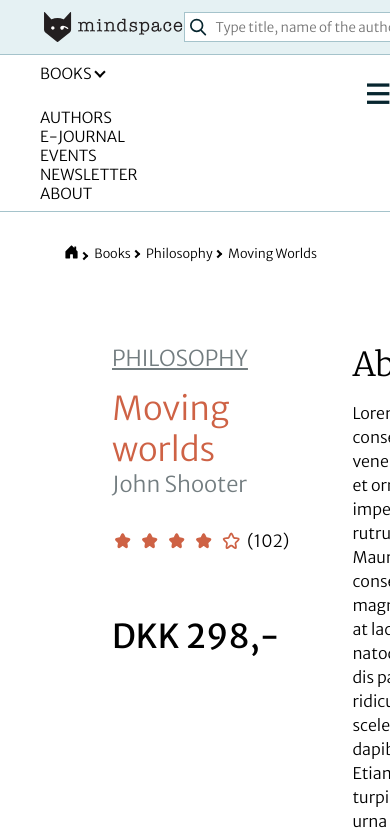
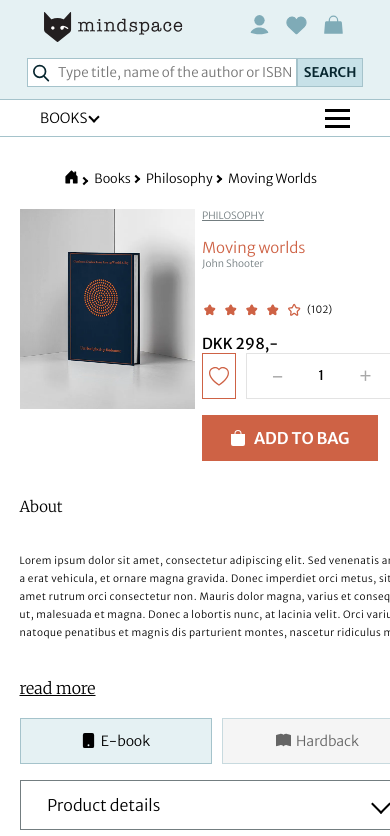
Before and after one commit to mn46/forlagetmindspace, a plain HTML site: page product-page.html in a window 390 px wide. Shown: the top 836 px of the page. Drawn offline with Linux system fonts and the light colour scheme.

Commit message:
commit r

```diff
--- a/css/style.css
+++ b/css/style.css
@@ -7,55 +7,40 @@
     --pale-blue: #F8FAFA;
     --pale-secondary: #F9F0ED;
 
-    --heading1-size: 3.9vh;
-    --heading2-size: 2.6vh;
+    --heading1-size: 1.875rem;
+    --heading2-size: 1.25rem;
 
-    --body-size: 2vh;
-    --nav-size: 1.8vh;
+    --body-size: 1rem;
+    --nav-size: 0.875rem;
     --breadcrumbs-size: 1.5vh;
+
+    /*  mobile */
+    --heading1-mobile: 0.938rem;
+    --heading2-mobile: 0.625rem;
+    --body-mobile: 0.625rem;
+
+
 }
 
 * {
     margin: 0;
 }
 
-#menu-toggle {
+
+.hamburger {
     display: none;
+    cursor: pointer;
 }
 
-.menu-button-container {
-    display: none;
-}
+.bar {
+    display: block;
+    width: 25px;
+    height: 3px;
+    margin: 5px auto;
+    -webkit-transition: all 0.3s ease-in-out ;
+    transition: all 0.3s ease-in-out ;
+    background-color: black;
 
-/* media queries  */
-
-@media only screen and (max-width: 768px) {
-    .menu-button-container {
-        display: flex;
-        justify-content: end;
-        align-items: center;
-    }
-
-    .menu-button-container img {
-
-    }
-    #menu-toggle ~ .nav-links li {
-        height: 0;
-        margin: 0;
-        padding: 0;
-        border: 0;
-        transition: height 400ms cubic-bezier(0.23, 1, 0.32, 1);
-    }
-
-    .nav-links a {
-        display: block;
-    }
-
-    /* .nav-links dropdown-books, .menu-button-container{
-        display: inline-flex;
-        justify-content: space-between;
-
-    } */
 }
 
 
@@ -102,9 +87,13 @@
     width: 17px;
 }
 
+.search-bar {
+    width: 400px;
+}
+
 .search-bar input {
     padding: 2px;
-    width: 300px;
+    width: 100%;
     border: 1px solid var(--blue-colorstroke);
     border-left: transparent;
     outline: none;
@@ -120,6 +109,13 @@
     font-family: var(--body-font);
     font-weight: 600;
 }
+
+.dropbtn {
+    display: flex;
+    justify-content: center;
+    align-items: center;
+}
+
 
 .dropdown-books {
     position: relative;
@@ -172,6 +168,8 @@
 
 
 .nav-links {
+    display: flex;
+    align-items: center;
     padding-top: 0.5rem;
     border-bottom: 1px solid var(--blue-colorstroke);
     font-family: var(--body-font);
@@ -267,6 +265,8 @@ b {
 }
 
 .ratings {
+    display: flex;
+    align-items: center;
     margin-top: 1rem;
     display: flex;
     margin-right: 1px;
@@ -380,9 +380,10 @@ h3 {
 
 .about p {
     margin-top: 1rem;
-    line-height: 1.5;
+    line-height: 1.8;
     margin-bottom: 1rem;
     font-weight: 200;
+    letter-spacing: 0.03rem;
 }
 
 .about {
@@ -457,7 +458,7 @@ h3 {
     margin-left: 10rem;
 }
 
-input[type="checkbox"] {
+#touch {
   display: none;
 }
 
@@ -469,13 +470,9 @@ input[type="checkbox"] {
   z-index: 99999;
 }
 
-input[type="checkbox"]:checked ~ .info {
+#touch:checked ~ .info {
   display: block;
   height: 100%;
-}
-
-input[type="checkbox"] {
-  display: none;
 }
 
 
@@ -568,6 +565,8 @@ h4, h5 {
     font-size: var(--body-size);
     font-family: var(--body-font);
     font-weight: 200;
+    line-height: 1.8;
+    margin-bottom: 1rem;
 }
 
 
@@ -687,3 +686,230 @@ h6 {
     line-height: 1.5;
     margin-top: 2rem;
 }
+
+
+
+/* media queries  */
+
+@media only screen and (max-width: 768px) {
+
+    /* .menu-button-container {
+        display: flex;
+        justify-content: end;
+        align-items: center;
+    } */
+
+    /* .nav-links dropdown-books, .menu-button-container{
+        display: inline-flex;
+        justify-content: space-between;
+
+    } */
+
+    /* #menu-toggle ~ .nav-links:not(:first-child) {
+    } */
+
+    /* font sizes */
+
+    .genre {
+        font-size: var(--heading2-mobile);
+    }
+
+    .name-of-book {
+        font-size: var(--heading1-mobile);
+    }
+
+    .author-of-book {
+        font-size: var(--heading2-mobile);
+        font-weight: 300;
+        color: #737D80;
+        margin-bottom: 1rem;
+    }
+
+    .price {
+        font-size: 0.938rem;
+        margin-top: 0;
+    }
+
+    .product img {
+        grid-column: 1/2;
+        max-width: 100%;
+        max-height:100%;
+        grid-column: 1/2;
+    }
+
+    .ratings img {
+        height: 1rem;
+    }
+
+    .about p {
+        font-size: var(--body-mobile);
+    }
+
+    h3 {
+        font-size: var(--heading1-mobile);
+    }
+
+    .ratings p {
+        font-size: var(--body-mobile);
+    }
+
+    .hamburger {
+        display: block;
+        margin-right: 2.5rem;
+    }
+
+    .hamburger.active .bar:nth-child(2) {
+        opacity: 0;
+    }
+
+    .hamburger.active .bar:nth-child(1) {
+        transform: translateY(8px) rotate(45deg);
+    }
+
+    .hamburger.active .bar:nth-child(3) {
+        transform: translateY(-8px) rotate(-45deg);
+    }
+
+    .hamburgerlinks {
+        position: relative;
+        top: 50px;
+        left: -100%;
+        background-color: white;
+        display: flex;
+        flex-direction: column;
+        z-index: 1;
+        width: 100%;
+        height: 100%;
+        text-align: center;
+        transition: 0.3s;
+    }
+
+    .hamburgerlinks.active {
+        left: -50px;
+    }
+
+    .white {
+        background-color: white;
+    }
+
+    .white a {
+        display: block;
+        height: 60px;
+        width: 100%;
+    }
+
+    .nav-links {
+        height: 20px;
+    }
+
+    .uppernav {
+        flex-flow: wrap;
+        row-gap: 1rem;
+    }
+
+
+    .search-bar {
+        order: 3;
+        flex-basis: 100%;
+        justify-content: center;
+        max-width: 100%;
+        margin-left: 4%;
+        margin-right: 4%;
+    }
+
+    .product {
+        grid-template-columns: 50% 50%;
+        column-gap: 1%;
+        row-gap: 5%;
+        margin: 5%;
+    }
+
+    .ratings {
+        margin-top: 1rem;
+        display: flex;
+        margin-right: 1px;
+        font-weight: 200;
+        font-size: var(--body-size);
+        margin-bottom: 1rem;
+    }
+
+    /* .nav-links a{
+        height: 0;
+        margin: 0;
+        padding: 0;
+        border: 0;
+        opacity: 0;
+    }
+ */
+
+
+    .product-info {
+        grid-column: 2/3;
+    }
+
+    .about {
+        grid-column: 1/4;
+    }
+    .book-info {
+        width: 100%;
+    }
+
+    .buttons {
+        width: 100%;
+    }
+
+    .versions-of-book {
+        display: flex;
+        align-items: center;
+        justify-content: space-between;
+    }
+
+    .product-info {
+        justify-content: center;
+    }
+
+    .pd {
+        justify-content: space-around;
+    }
+
+    .add-to-bag {
+        width: 100%;
+
+    }
+
+}
+
+@media only screen and (max-width: 1361px) {
+
+    .product {
+        display: grid;
+        grid-template-columns: 50% 50%;
+        column-gap: 2%;
+        row-gap: 6%;
+    }
+
+    .ratings {
+        margin-top: 1rem;
+        display: flex;
+        margin-right: 1px;
+        font-weight: 200;
+        font-size: var(--body-size);
+        margin-bottom: 1rem;
+    }
+
+    .about {
+        grid-column: 1/4;
+        width: 100%;
+        row-gap: 20px;
+    }
+
+    .book-info {
+        display: flex;
+        justify-content: center;
+        align-items: center;
+    }
+
+
+
+
+}
--- /dev/null
+++ b/js/hamburger.js
@@ -0,0 +1,7 @@
+const hamburger = document.querySelector(".hamburger");
+const navMenu = document.querySelector(".hamburgerlinks");
+
+hamburger.addEventListener("click", () => {
+    hamburger.classList.toggle("active");
+    navMenu.classList.toggle("active");
+})
--- a/product-page.html
+++ b/product-page.html
@@ -45,15 +45,21 @@
                           <a href="#">The School of Life</a>
                         </div>
                 </div>
-                <input id="menu-toggle" type="checkbox" />
-                <label class='menu-button-container' for="menu-toggle">
-                <div class='menu-button'><img src="assets/icons/burger-menu-icon.svg" alt="menu"></div>
                 </label>
-                <a href="#">AUTHORS</a>
-                <a href="#">E-JOURNAL</a>
-                <a href="#">EVENTS</a>
-                <a href="#">NEWSLETTER</a>
-                <a href="#">ABOUT</a>
+                <div class="hamburgerlinks">
+                    <div class="white">
+                        <a href="#">AUTHORS</a>
+                        <a href="#">E-JOURNAL</a>
+                        <a href="#">EVENTS</a>
+                        <a href="#">NEWSLETTER</a>
+                        <a href="#">ABOUT</a>
+                    </div>
+                </div>
+                <div class="hamburger">
+                    <span class="bar"></span>
+                    <span class="bar"></span>
+                    <span class="bar"></span>
+                </div>
             </div>
         </nav>
     </head>
@@ -106,7 +112,7 @@
             <!-- <button class="buyorlike"></button> -->
             <div class="about">
                 <h3>About</h3>
-                <p>Lorem ipsum dolor sit amet, consectetur adipiscing elit. Sed venenatis ante a erat vehicula, et ornare magna gravida. Donec imperdiet orci metus, sit amet rutrum orci consectetur non. Mauris dolor magna, varius et consequat ut, malesuada et magna. Donec a lobortis nunc, at lacinia velit. Orci varius natoque penatibus et magnis dis parturient montes, nascetur ridiculus mus. Etiam scelerisque porttitor sapien, eu dapibus tortor lobortis vitae. Etiam sagittis ullamcorper turpis a imperdiet. Nullam et urna turpis. Duis fringilla tellus volutpat lectus vestibulum, sed consectetur lectus consectetur. Morbi at libero non.</p>
+                <p>Lorem ipsum dolor sit amet, consectetur adipiscing elit. Sed venenatis ante a erat vehicula, et ornare magna gravida. Donec imperdiet orci metus, sit amet rutrum orci consectetur non. Mauris dolor magna, varius et consequat ut, malesuada et magna. Donec a lobortis nunc, at lacinia velit. Orci varius natoque penatibus et magnis dis parturient montes, nascetur ridiculus mus. </p>
                 <a href="#">read more</a>
             <div class="book-info">
                 <div class="buttons">
@@ -238,5 +244,6 @@
 
     </footer>
     <script src="js/counter.js"></script>
+    <script src="js/hamburger.js"></script>
 </body>
 </html>
```
